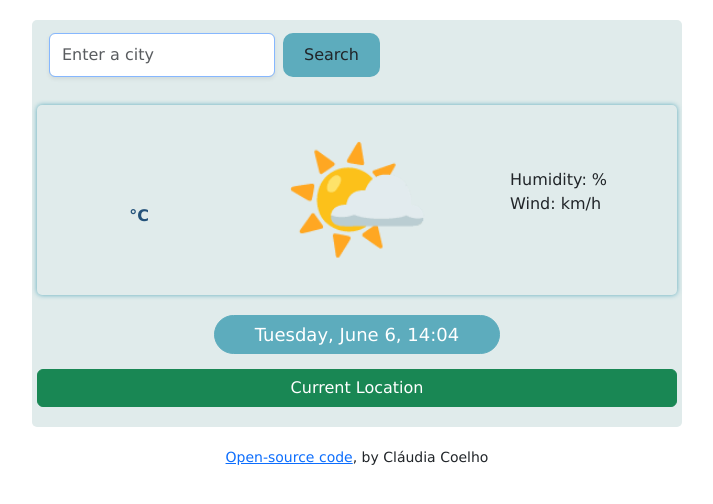
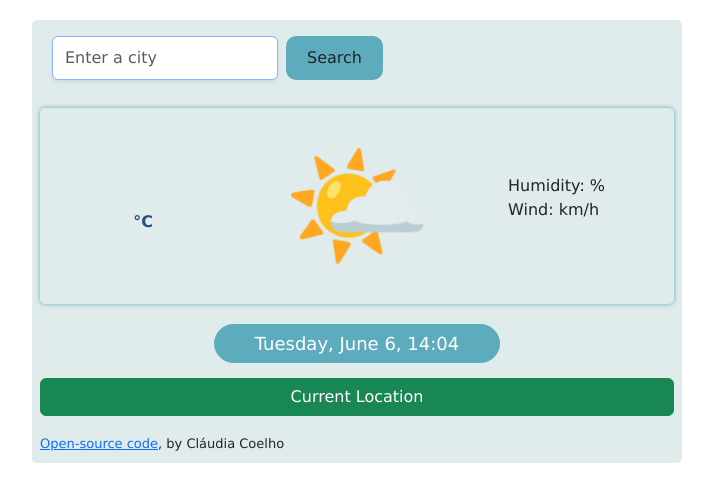
Before and after one commit to Claudia-272/Git-repository, a plain HTML site: page index.html in a window 1280 px wide. Shown: the whole page, without its empty margins (283-996 px from the left). Drawn offline with nearby package versions, Linux system fonts and the light colour scheme.

Commit message:
Improved footer

```diff
--- a/index.html
+++ b/index.html
@@ -28,7 +28,6 @@
             <button class="search">
               <input class="form-control btn" type="submit" value="Search" />
             </button>
-
           </form>
         </div>
       </nav>
@@ -38,9 +37,7 @@
             <span class="today-temperature" id="temperature"></span>
             <span class="units">°C</span>
           </div>
-          <div class="col main-icon">
-            🌤️
-          </div>
+          <div class="col main-icon">🌤️</div>
           <div class="col">
             <ul class="info-details">
               <li id="city" class="city"></li>
@@ -61,20 +58,19 @@
       </div>
 
       <div>
-        <button id="date" class="date">
-          Sunday, April 2, 18:30
+        <button id="date" class="date">Sunday, April 2, 18:30</button>
+      </div>
+      <div class="current">
+        <button class="btn btn-success w-100" id="current-location-button">
+          Current Location
         </button>
-</div>
-        <div class="current">
-        <button class="btn btn-success w-100" id="current-location-button">
-            Current Location
-          </button>
-
-        </div>
       </div>
-
-    <small class="footer"><a href="https://github.com/Claudia-272/Git-repository" target="_blank">Open-source code</a>, by Cláudia Coelho</small>
-  </div>
+      <small class="footer"
+        ><a href="https://github.com/Claudia-272/Git-repository" target="_blank"
+          >Open-source code</a
+        >, by Cláudia Coelho</small
+      >
+    </div>
 
     <script src="src/index.js"></script>
   </body>
--- a/src/styles.css
+++ b/src/styles.css
@@ -16,7 +16,7 @@ ul {
   margin: 20px auto;
   max-width: 650px;
   background: #e0ebeb;
-  padding: 5px;
+  padding: 8px;
   border-radius: 5px;
 }
 .info-weather {
@@ -72,7 +72,5 @@ ul {
   font-weight: bold;
 }
 .footer {
-  display: block;
-  margin: auto;
-  text-align: center;
+  font-size: small;
 }
```
